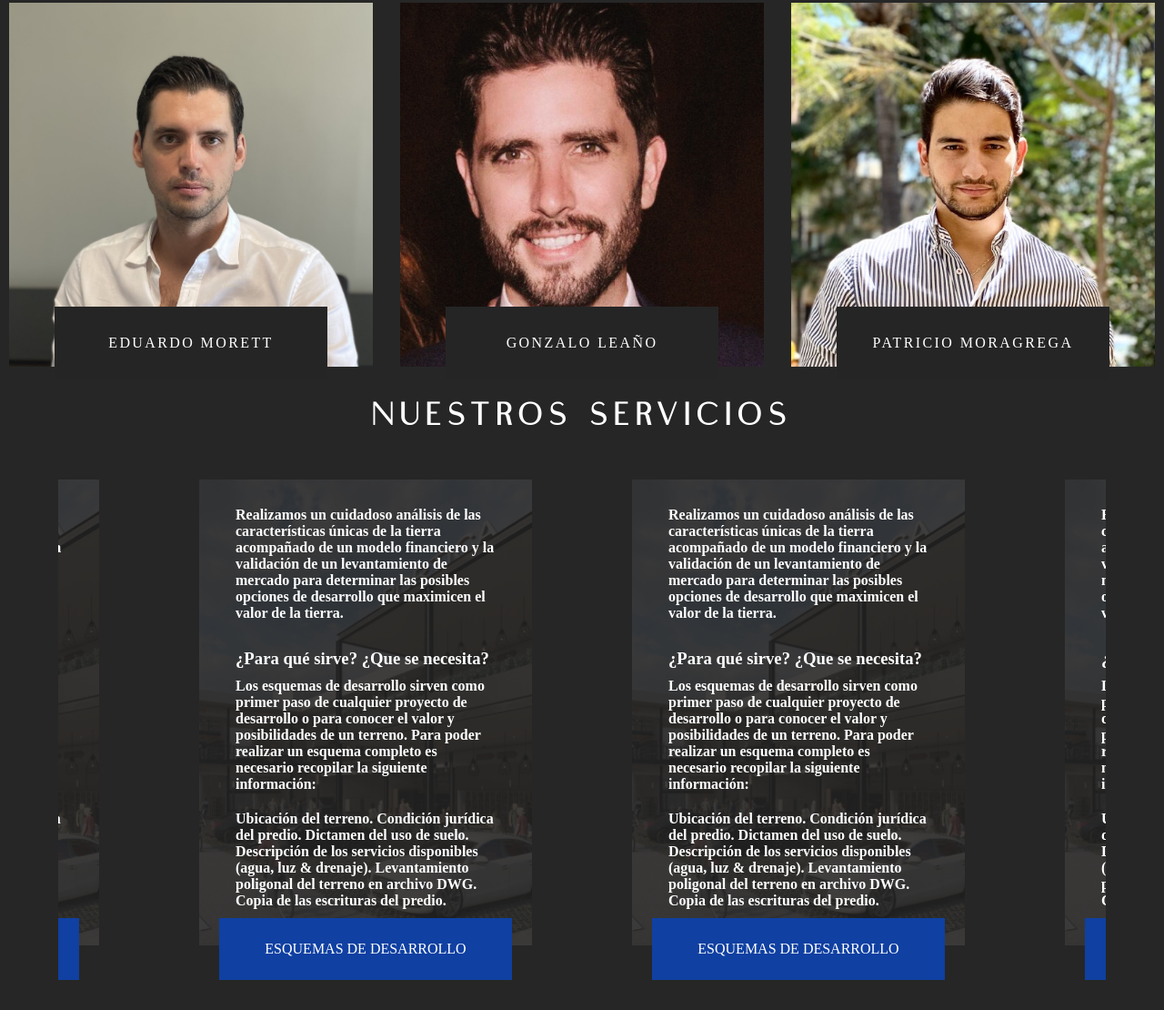
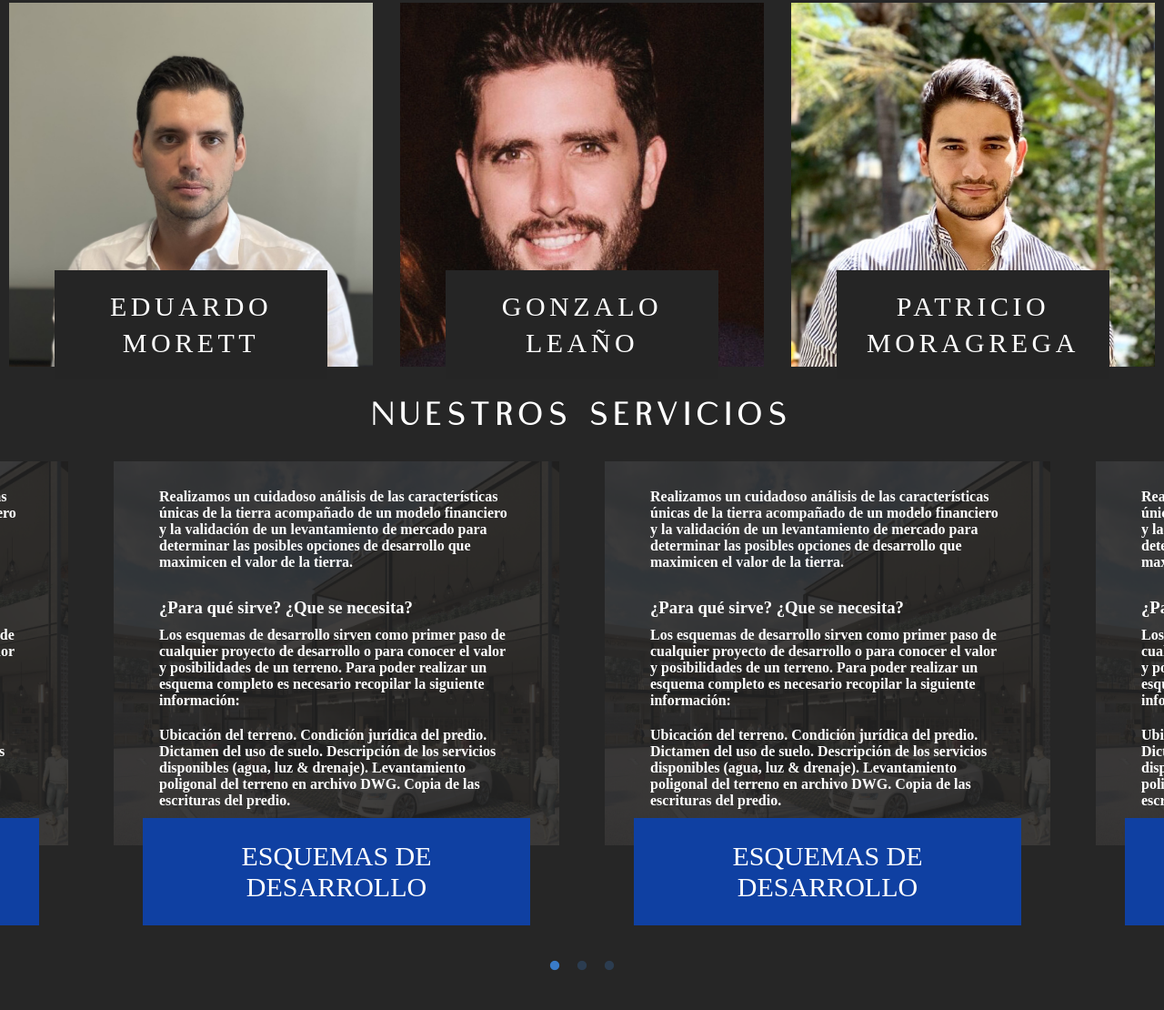
Before and after one commit to goldstein18/update-lemor, a plain HTML site: page sobreLemor.html in a window 1280 px wide. Shown: the part 1817-2927 px from the top of the page at 91% size. Drawn offline with nearby package versions, Linux system fonts and the light colour scheme.

Commit message:
changes sliders in about lemor

```diff
--- a/sobreLemor.html
+++ b/sobreLemor.html
@@ -24,6 +24,30 @@
 .slick-dots li button:before  {
   font-size: 12px;
 }
+
+.servicios-section {
+  width: 100%;
+}
+
+.servicioses.center {
+    width: 100%;
+}
+
+.servicios {
+  padding: 0 20px;
+
+}
+
+.servicios-text {
+  padding-left: 50px;
+  padding-right: 50px;
+}
+.quali {
+  width: 87%;
+  font-size: 30px;
+ }
+
+
 
     </style>
 </head>
@@ -320,7 +344,7 @@
 
 $('.center').slick({
   centerMode: true,
-  centerPadding: '400px',
+  centerPadding: '300px',
   slidesToShow: 1,
   dots:true,
   arrows:false,
```
